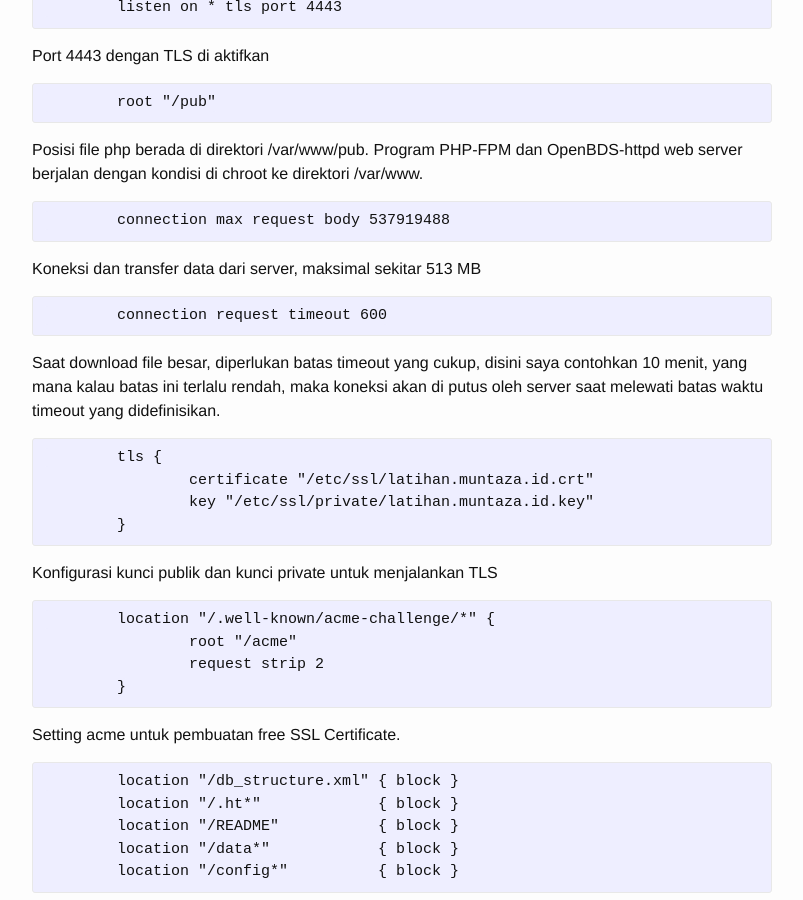
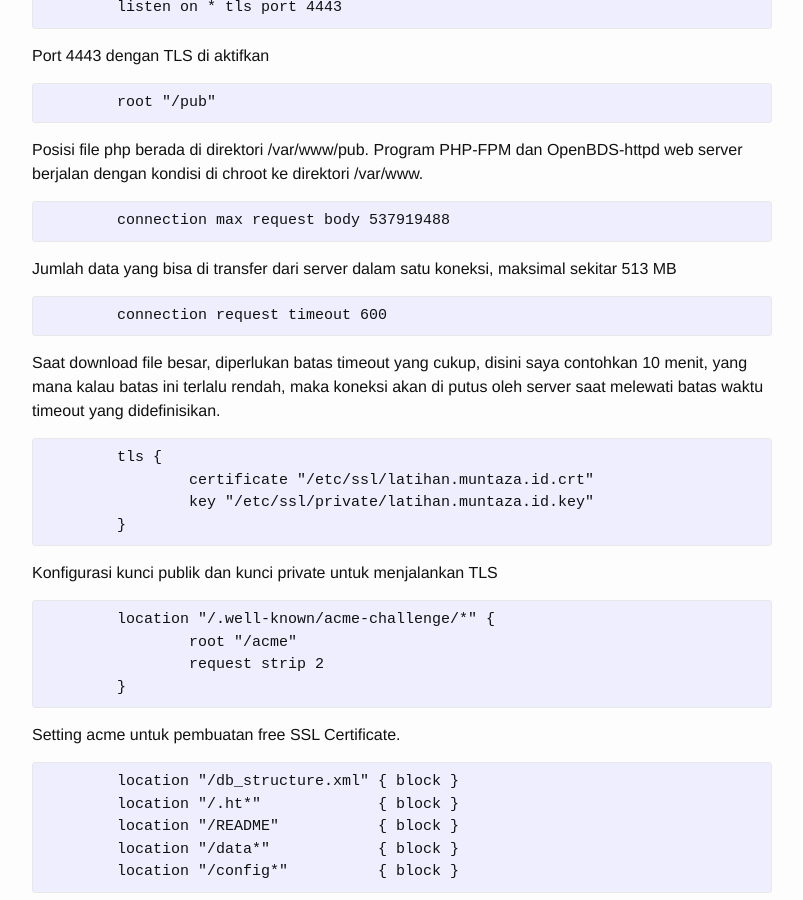
Before and after one commit to muntaza/muntaza.github.io, a Jekyll site: the page built from _posts/2019-08-31-openbsd-httpd.markdown, in a window 1280 px wide and 900 px high, scrolled down 1532 px. Shown: the whole window, without its empty margins (238-1041 px from the left). Built offline with Jekyll 4.4.1, drawn with Linux system fonts in a browser that asks for light colours.

Commit message:
perhitungan saldo

```diff
--- a/_posts/2019-08-31-openbsd-httpd.markdown
+++ b/_posts/2019-08-31-openbsd-httpd.markdown
@@ -82,7 +82,7 @@ Posisi file php berada di direktori /var/www/pub. Program PHP-FPM dan OpenBDS-ht
         connection max request body 537919488
 {% endhighlight %}
 
-Koneksi dan transfer data dari server, maksimal sekitar 513 MB
+Jumlah data yang bisa di transfer dari server dalam satu koneksi, maksimal sekitar 513 MB
 
 
 {% highlight text %}
```
